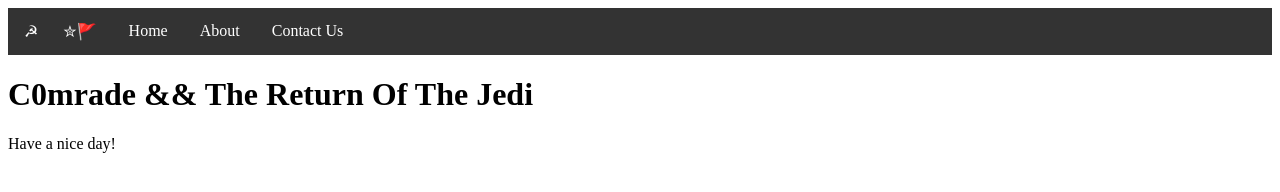
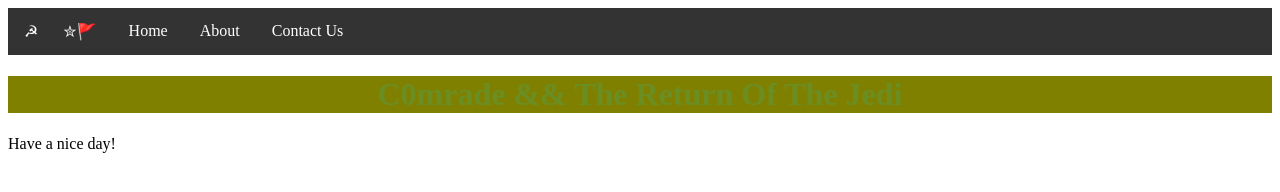
Before and after one commit to C0mradeReturnOfTheJedi/c0mradereturnofthejedi.github.io, a plain HTML site: page index.html in a window 1280 px wide. Drawn offline with Linux system fonts and the light colour scheme.

Commit message:
style h1

```diff
--- a/styles.css
+++ b/styles.css
@@ -1,3 +1,8 @@
+h1 {
+    background-color: olive;
+    color: olivedrab;
+    text-align: center;
+}
 ul {
     list-style-type: none;
     margin: 0;
```
